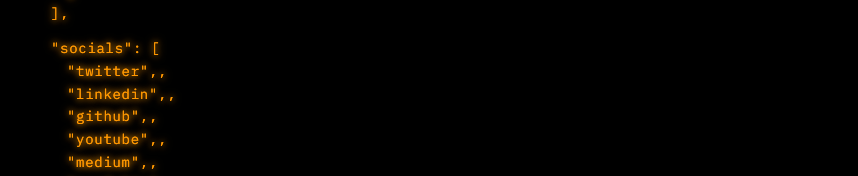
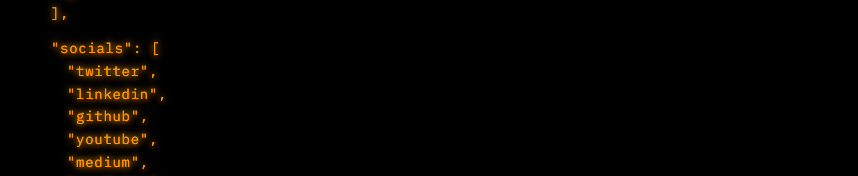
Before and after one commit to Yash-verma18/nextjs-cli-portfolio, a Next.js app: page / in a window 1280 px wide. Shown: the part 621-797 px from the top of the page, without its empty margins (77-935 px from the left). Built offline with nearby package versions, Linux system fonts and the light colour scheme.

Commit message:
fix : comma bug

```diff
--- a/src/components/ResumeDisplay.tsx
+++ b/src/components/ResumeDisplay.tsx
@@ -123,7 +123,7 @@
           <div className="pl-4">
             {data.social.map((social, index) => (
               <div key={social.url}>
-                <JsonStringValue>
+                <JsonStringValue isLast={index === data.social.length - 1}>
                 <a
                   href={social.url}
                   target="_blank"
@@ -133,7 +133,7 @@
                   {social.value}
                 </a>
                 </JsonStringValue>
-                {index < data.social.length - 1 && <SyntaxChar>,</SyntaxChar>}
+
               </div>
             ))}
           </div>
```
